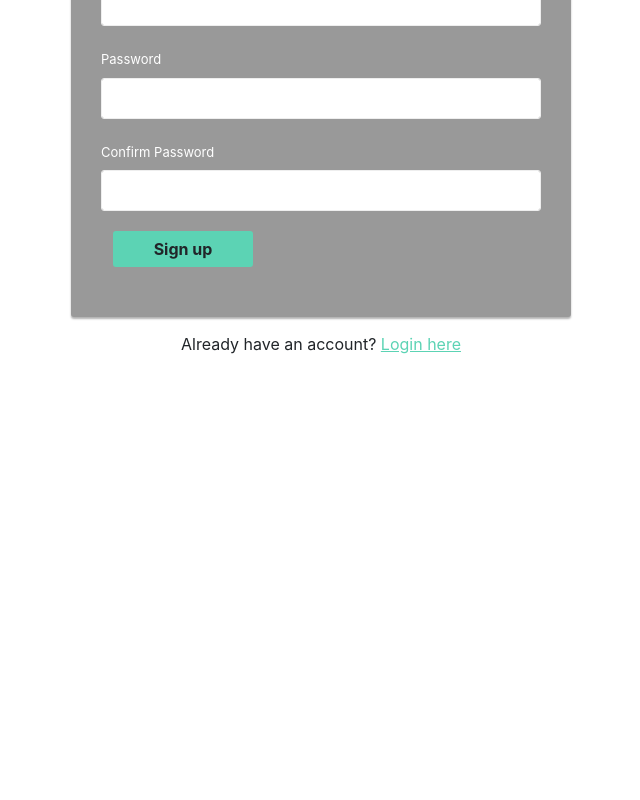
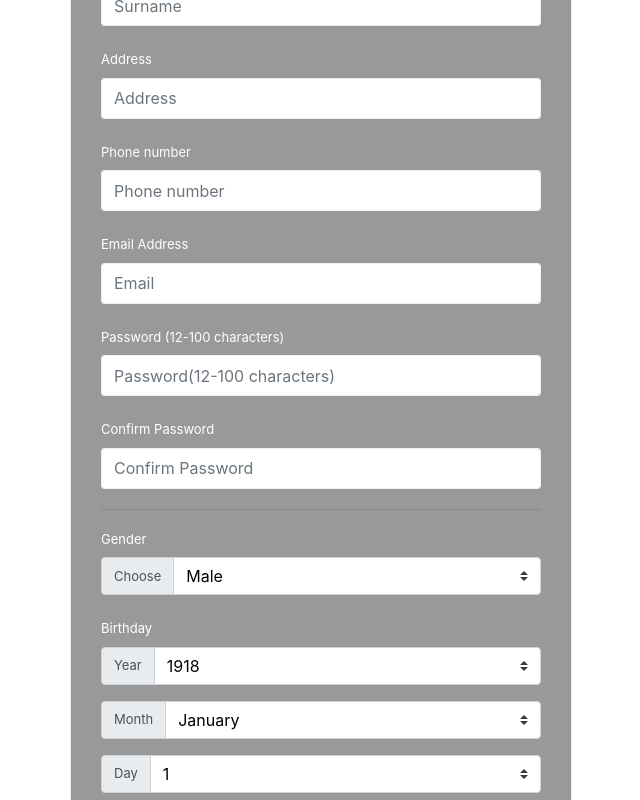
Before and after one commit to mohk1993/Moms-spaghetti, an Angular app: page /sign-up in a window 1280 px wide. Shown: the part 280-1080 px from the top of the page, without its empty margins (319-959 px from the left). Before the commit the page ends 800 px from the top, so only its background shows below. Built offline with nearby package versions, Linux system fonts and the light colour scheme.

Commit message:
signup implemented

```diff
--- a/src/app/sign-up/sign-up.component.html
+++ b/src/app/sign-up/sign-up.component.html
@@ -1,37 +1,111 @@
 <div class="signup-form">
-    <form>
+    <div class="fake-form">
 		<div class="col-xs-8 col-xs-offset-4">
 			<h2>Sign Up</h2>
 		</div>
         <div class="form-group">
-			<label class="control-label col-xs-4">Username</label>
+			<label class="control-label col-xs-4">Name</label>
 			<div class="col-xs-8">
-                <input type="text" class="form-control" name="username" required="required">
+                <input type="text" class="form-control" placeholder="Name" required="required" [(ngModel)]="user.name">
+            </div>
+		</div>
+		<div class="form-group">
+			<label class="control-label col-xs-4">Surname</label>
+			<div class="col-xs-8">
+                <input type="text" class="form-control" placeholder="Surname" required="required" [(ngModel)]="user.surname">
+            </div>
+		</div>
+		<div class="form-group">
+			<label class="control-label col-xs-4">Address</label>
+			<div class="col-xs-8">
+                <input type="text" class="form-control" placeholder="Address" required="required" [(ngModel)]="user.address">
+            </div>
+		</div>
+		<div class="form-group">
+			<label class="control-label col-xs-4">Phone number</label>
+			<div class="col-xs-8">
+                <input type="tel" class="form-control" placeholder="Phone number" required="required" [(ngModel)]="user.phoneNumber">
             </div>
         </div>
 		<div class="form-group">
 			<label class="control-label col-xs-4">Email Address</label>
 			<div class="col-xs-8">
-                <input type="email" class="form-control" name="email" required="required">
+                <input type="email" class="form-control" placeholder="Email" required="required" [(ngModel)]="user.email">
             </div>
         </div>
 		<div class="form-group">
-			<label class="control-label col-xs-4">Password</label>
+			<label class="control-label col-xs-4">Password (12-100 characters)</label>
 			<div class="col-xs-8">
-                <input type="password" class="form-control" name="password" required="required">
+                <input type="password" class="form-control" placeholder="Password(12-100 characters)" required="required" [(ngModel)]="password">
             </div>
         </div>
 		<div class="form-group">
 			<label class="control-label col-xs-4">Confirm Password</label>
 			<div class="col-xs-8">
-                <input type="password" class="form-control" name="confirm_password" required="required">
+                <input type="password" class="form-control" placeholder="Confirm Password" required="required" [(ngModel)]="confirm_password">
+			</div>
+		</div>
+
+
+		<hr>
+
+		<div class="form-group">
+			<label class="control-label col-xs-4">Gender</label>
+			<div class="input-group mb-3">
+				<div class="input-group-prepend">
+					<label class="input-group-text">Choose</label>
+				</div>
+				<select class="custom-select" aria-placeholder="Choose..." required="required" [(ngModel)]="user.gender">
+					<option value="male">Male</option>
+					<option value="female">Female</option>
+				</select>
+			</div>
+		</div>
+		<div class="form-group">
+			<label class="control-label col-xs-4">Birthday</label>
+			<div class="col-xs-8"></div>
+			<div class="input-group mb-3">
+				<div class="input-group-prepend">
+					<label class="input-group-text">Year</label>
+				</div>
+				<select class="custom-select" [(ngModel)]="year_selected" required="required">
+					<option *ngFor="let y of year; let i = index" value="{{ i }}">{{ y }} </option>
+				</select>
+			</div>
+			<div class="input-group mb-3">
+				<div class="input-group-prepend">
+					<label class="input-group-text">Month</label>
+				</div>
+				<select class="custom-select" [(ngModel)]="month_selected" required="required"  >
+					<option *ngFor="let m of month; let i = index" value="{{ i }}">{{ m }} </option>
+				</select>
+			</div>
+			<div *ngFor="let m of month; let i = index">
+				<div class="input-group mb-3" *ngIf="i == month_selected">
+					<div class="input-group-prepend">
+						<label class="input-group-text">Day</label>
+					</div>
+					<select class="custom-select" [(ngModel)]="day_selected" required="required">
+						<option *ngFor="let d of day[i]; let j = index" value="{{ j }}">{{ d }} </option>
+					</select>
+				</div>
+			</div>
+
+		</div>
+
+		<div class="form-group">
+			<label class="control-label col-xs-4">Allergen</label>
+			<div class="col-xs-8">
+                <textarea class="form-control" placeholder="Alergen" [(ngModel)]="user.allergens"></textarea>
             </div>
-        </div>
+		</div>
+
+
 		<div class="form-group">
 			<div class="col-xs-8 col-xs-offset-4">
-                <button class="btn" [routerLink]="['/login']" style="margin: 0 .75rem;">Sign up</button>
+                <button class="btn" (click)="register()">Sign up</button>
 			</div>
 		</div>
-    </form>
+    </div>
 	<div class="text-center">Already have an account? <a [routerLink]="['/login']">Login here</a></div>
 </div>
--- a/src/app/sign-up/sign-up.component.scss
+++ b/src/app/sign-up/sign-up.component.scss
@@ -7,9 +7,10 @@ body {
     border-color: #eee;
     min-height: 41px;
     box-shadow: none !important;
+
+    &:focus {
+        border-color: #5cd3b4;
     }
-.form-control:focus {
-    border-color: #5cd3b4;
 }
 .form-control, .btn {
     border-radius: 3px;
@@ -18,55 +19,62 @@ body {
     width: 500px;
     margin: 0 auto;
     padding: 30px 0;
-}
-.signup-form h2 {
+    h2 {
         color: #333;
         margin: 0 0 30px 0;
         display: inline-block;
         padding: 0 30px 10px 0;
         border-bottom: 3px solid #5cd3b4;
     }
-.signup-form form {
+    .fake-form {
         color: #fff;
         border-radius: 3px;
         margin-bottom: 15px;
         background: #999;
         box-shadow: 0px 2px 2px rgba(0, 0, 0, 0.3);
         padding: 30px;
+        a {
+            color: #5cd3b4;
+            text-decoration: none;
         }
-.signup-form .form-group {
+        &:hover {
+            text-decoration: underline;
+        }
+    }
+    .form-group {
         margin-bottom: 20px;
     }
-.signup-form label {
+    label {
         font-weight: normal;
         font-size: 13px;
     }
-.signup-form input[type="checkbox"] {
+    input[type="checkbox"] {
         margin-top: 2px;
     }
-.signup-form .btn {
+    .btn {
         font-size: 16px;
         font-weight: bold;
         background: #5cd3b4;
         border: none;
         margin-top: 20px;
         min-width: 140px;
-}
-.signup-form .btn:hover, .signup-form .btn:focus {
+        &:hover, &:focus {
             background: #41cba9;
             outline: none !important;
         }
-.signup-form a {
+    }
+    a {
         color: #5cd3b4;
         text-decoration: underline;
-}
-.signup-form a:hover {
+        &:hover {
             text-decoration: none;
         }
-.signup-form form a {
-    color: #5cd3b4;
-    text-decoration: none;
     }
-.signup-form form a:hover {
-    text-decoration: underline;
 }
+.input-group-text {
+    font-size: 1rem;
+    color: #495057;
+}
+.custom-select {
+    color: black;
+}
--- a/src/app/sign-up/sign-up.component.ts
+++ b/src/app/sign-up/sign-up.component.ts
@@ -1,12 +1,234 @@
-import { Component } from '@angular/core';
+import { Component, OnDestroy, OnInit } from '@angular/core';
+import { Router } from '@angular/router';
+import { Subscription } from 'rxjs';
+
+//services
+import { AuthService } from '../services/auth.service';
+
+
+//interfaces
+import { Admin } from '../interfaces/admin.interface';
+import { Customer } from '../interfaces/customer.interface';
+import { Employee } from '../interfaces/employee.interface';
 
 @Component({
   selector: 'app-sign-up',
   templateUrl: './sign-up.component.html',
   styleUrls: ['./sign-up.component.scss']
 })
-export class SignUpComponent {
+export class SignUpComponent implements OnInit, OnDestroy {
 
-  constructor() {}
+  year = [
+    '1918',
+    '1919',
+    '1920',
+    '1921',
+    '1922',
+    '1923',
+    '1924',
+    '1925',
+    '1926',
+    '1927',
+    '1928',
+    '1930',
+    '1931',
+    '1932',
+    '1933',
+    '1934',
+    '1935',
+    '1936',
+    '1937',
+    '1938',
+    '1939',
+    '1940',
+    '1941',
+    '1942',
+    '1943',
+    '1944',
+    '1945',
+    '1946',
+    '1947',
+    '1948',
+    '1949',
+    '1950',
+    '1951',
+    '1952',
+    '1953',
+    '1954',
+    '1955',
+    '1956',
+    '1957',
+    '1958',
+    '1959',
+    '1960',
+    '1961',
+    '1962',
+    '1963',
+    '1964',
+    '1965',
+    '1966',
+    '1967',
+    '1968',
+    '1969',
+    '1970',
+    '1971',
+    '1972',
+    '1973',
+    '1974',
+    '1975',
+    '1976',
+    '1977',
+    '1978',
+    '1979',
+    '1980',
+    '1981',
+    '1982',
+    '1983',
+    '1984',
+    '1985',
+    '1986',
+    '1987',
+    '1988',
+    '1989',
+    '1990',
+    '1991',
+    '1992',
+    '1993',
+    '1994',
+    '1995',
+    '1996',
+    '1997',
+    '1998',
+    '1999',
+    '2000',
+    '2001',
+    '2002',
+    '2003',
+    '2004',
+    '2005',
+    '2006',
+    '2007',
+    '2008',
+    '2009',
+    '2010',
+    '2011',
+    '2012',
+  ]
+  month = [
+    'January',
+    'February',
+    'March',
+    'April',
+    'June',
+    'July',
+    'August',
+    'September',
+    'October',
+    'November',
+    'December',
+  ]
+  day = [
+    ['1', '2', '3', '4', '5', '6', '7', '8', '9', '10', '11', '12', '13', '14', '15', '16', '17', '18', '19', '20', '21', '22', '23', '24', '25', '26', '27', '28', '29', '30', '31'],
+    ['1', '2', '3', '4', '5', '6', '7', '8', '9', '10', '11', '12', '13', '14', '15', '16', '17', '18', '19', '20', '21', '22', '23', '24', '25', '26', '27', '28', '29'],
+    ['1', '2', '3', '4', '5', '6', '7', '8', '9', '10', '11', '12', '13', '14', '15', '16', '17', '18', '19', '20', '21', '22', '23', '24', '25', '26', '27', '28', '29', '30', '31'],
+    ['1', '2', '3', '4', '5', '6', '7', '8', '9', '10', '11', '12', '13', '14', '15', '16', '17', '18', '19', '20', '21', '22', '23', '24', '25', '26', '27', '28', '29', '30'],
+    ['1', '2', '3', '4', '5', '6', '7', '8', '9', '10', '11', '12', '13', '14', '15', '16', '17', '18', '19', '20', '21', '22', '23', '24', '25', '26', '27', '28', '29', '30', '31'],
+    ['1', '2', '3', '4', '5', '6', '7', '8', '9', '10', '11', '12', '13', '14', '15', '16', '17', '18', '19', '20', '21', '22', '23', '24', '25', '26', '27', '28', '29', '30'],
+    ['1', '2', '3', '4', '5', '6', '7', '8', '9', '10', '11', '12', '13', '14', '15', '16', '17', '18', '19', '20', '21', '22', '23', '24', '25', '26', '27', '28', '29', '30', '31'],
+    ['1', '2', '3', '4', '5', '6', '7', '8', '9', '10', '11', '12', '13', '14', '15', '16', '17', '18', '19', '20', '21', '22', '23', '24', '25', '26', '27', '28', '29', '30', '31'],
+    ['1', '2', '3', '4', '5', '6', '7', '8', '9', '10', '11', '12', '13', '14', '15', '16', '17', '18', '19', '20', '21', '22', '23', '24', '25', '26', '27', '28', '29', '30'],
+    ['1', '2', '3', '4', '5', '6', '7', '8', '9', '10', '11', '12', '13', '14', '15', '16', '17', '18', '19', '20', '21', '22', '23', '24', '25', '26', '27', '28', '29', '30', '31'],
+    ['1', '2', '3', '4', '5', '6', '7', '8', '9', '10', '11', '12', '13', '14', '15', '16', '17', '18', '19', '20', '21', '22', '23', '24', '25', '26', '27', '28', '29', '30'],
+    ['1', '2', '3', '4', '5', '6', '7', '8', '9', '10', '11', '12', '13', '14', '15', '16', '17', '18', '19', '20', '21', '22', '23', '24', '25', '26', '27', '28', '29', '30', '31']
+  ]
+
+  user: Customer = {
+    id: null,
+
+    email: null,
+    name: null,
+    surname: null,
+
+    gender: 'male',
+    dateOfBirth: null,
+
+    allergens: null,
+
+    phoneNumber: null,
+    address: null,
+
+    createdAt: null,
+  }
+
+  password: string;
+  confirm_password: string;
+
+  year_selected: number = 0;
+  month_selected: number = 0;
+  day_selected: number = 0;
+
+  registerSubscription: Subscription;
+
+  constructor(private router: Router,
+    private authService: AuthService) {}
+
+  ngOnInit() {
+    this.registerSubscription = this.authService.registerSubject.subscribe({
+      next: (res) => {
+        if(!res.error) {
+
+          console.log('success!', res);
+
+          this.authService.token          = res.tokens.access_token;
+          this.authService.refresh_token  = res.tokens.refresh_token;
+
+          //dependent on which kind of user it is, set the appropriate variable: admin, employee, customer
+          if(!res.admin)    this.authService.admin    = <Admin>res.admin;
+          if(!res.employee) this.authService.employee = <Employee>res.employee;
+          if(!res.customer) this.authService.customer = <Customer>res.customer;
+
+          this.router.navigate(['/login']);
+
+        } else console.log('error', res.error);
+      }
+    })
+  }
+  ngOnDestroy() {
+    if(this.registerSubscription) this.registerSubscription.unsubscribe();
+  }
+
+  register() {
+    try {
+      var dateOfBirth =
+      (this.year_selected+1918).toString()
+      + '-' +
+      (this.month_selected+1 > 10 ? this.month_selected+1 : '0'+(this.month_selected+1)).toString()
+      + '-' +
+      (this.day_selected+1 > 10 ? this.day_selected+1 : '0'+(this.day_selected+1)).toString()
+      + 'T00:00:00Z';
+
+    } catch (e) { console.log(e); }
+
+    if(this.password != this.confirm_password) {
+
+      console.log('passwords do not match');
+
+
+    } else
+      this.authService.register(
+        this.user.email,
+        this.password,
+        this.user.name,
+        this.user.surname,
+        this.user.address,
+        this.user.phoneNumber,
+        this.user.gender,
+        dateOfBirth,
+        this.user.allergens
+      );
+
+
+
+  }
 
 }
--- a/src/app/sign-up/sign-up.module.ts
+++ b/src/app/sign-up/sign-up.module.ts
@@ -1,4 +1,6 @@
+import { CommonModule } from '@angular/common';
 import { NgModule } from '@angular/core';
+import { FormsModule } from '@angular/forms';
 
 import { SignUpRoutingModule } from './sign-up-routing.module';
 import { SignUpComponent } from './sign-up.component';
@@ -9,7 +11,8 @@ import { SignUpComponent } from './sign-up.component';
   ],
   imports: [
     SignUpRoutingModule,
-
+    CommonModule,
+    FormsModule
   ]
 })
 export class SignUpModule { }
```
Also changed, not shown: src/app/services/auth.service.ts (+19 -0 lines). Lines whose indentation alone changed are shown as unchanged.
